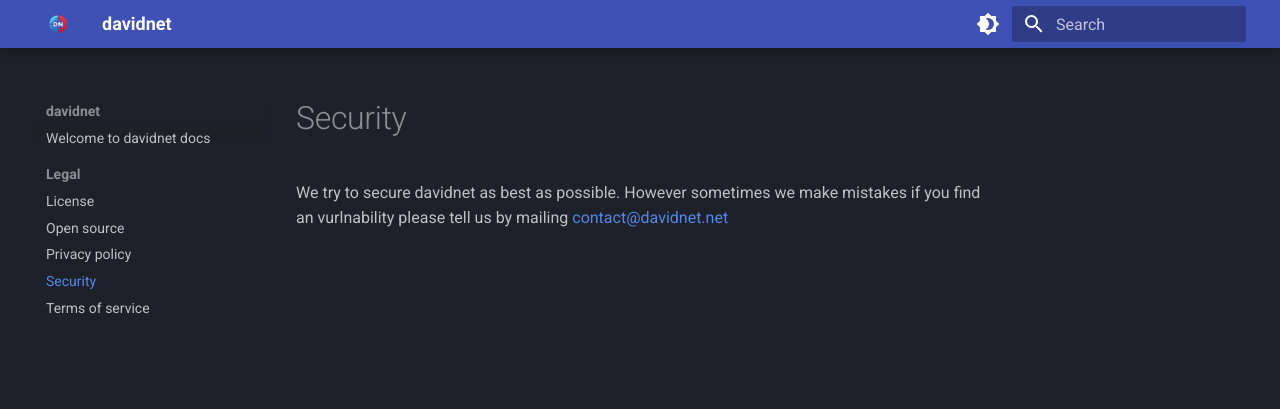
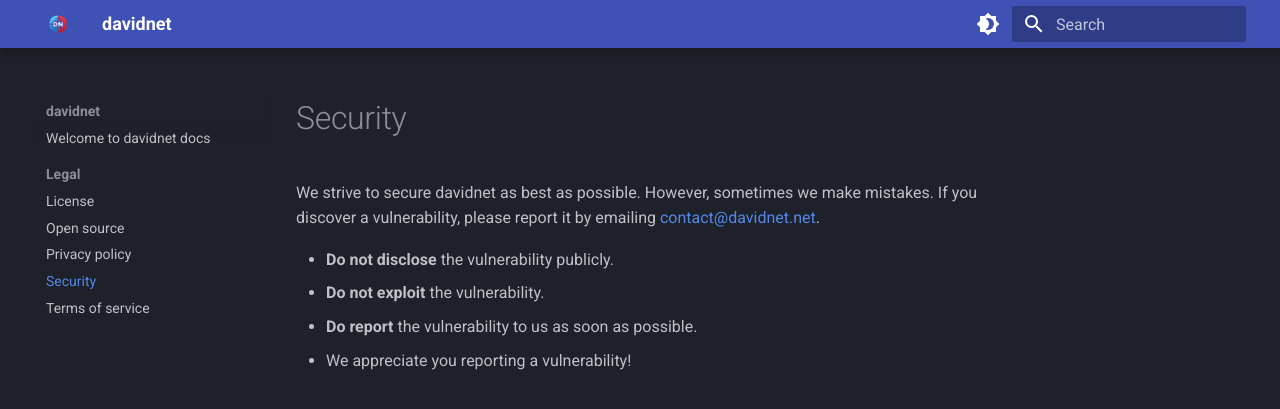
Before and after one commit to davidnet-net/docs, an MkDocs documentation site: the page built from docs/legal/security.md, in a window 1280 px wide. Shown: the top 409 px of the page. Built offline with MkDocs 1.6.1 and Material for MkDocs 9.7.7, drawn with Linux system fonts in a browser that asks for light colours; plug-ins that fetch from the network failed and are left out.

Commit message:
Better security page

```diff
--- a/docs/legal/security.md
+++ b/docs/legal/security.md
@@ -1,3 +1,8 @@
 # Security
 
-We try to secure davidnet as best as possible. However sometimes we make mistakes if you find an vurlnability please tell us by mailing [contact@davidnet.net](mail:contact@davidnet.net)
+We strive to secure davidnet as best as possible. However, sometimes we make mistakes. If you discover a vulnerability, please report it by emailing [contact@davidnet.net](mailto:contact@davidnet.net).
+
+- **Do not disclose** the vulnerability publicly.
+- **Do not exploit** the vulnerability.
+- **Do report** the vulnerability to us as soon as possible.
+- We appreciate you reporting a vulnerability!
```
